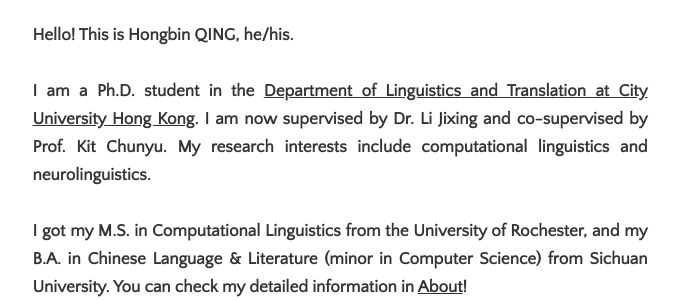
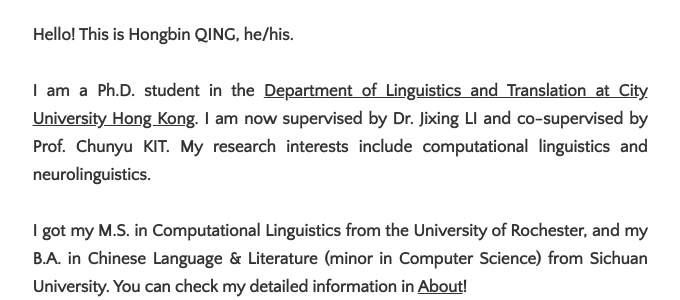
Before and after one commit to hongbinqing/hongbinqing.github.io, a Jekyll site: the page built from index.html, in a window 1280 px wide. Shown: the part 478-778 px from the top of the page, without its empty margins (300-980 px from the left). Built offline with Jekyll 4.4.1, drawn with Linux system fonts in a browser that asks for light colours; the list of posts is cut into pages by our own code.

```diff
--- a/index.html
+++ b/index.html
@@ -13,7 +13,7 @@ title: Home
   <h4>
   Hello! This is Hongbin QING, he/his. <br><br>
 
-  I am a Ph.D. student in the <a href="https://lt.cityu.edu.hk/">Department of Linguistics and Translation at City University Hong Kong</a>. I am now supervised by Dr. Li Jixing and co-supervised by Prof. Kit Chunyu. My research interests include computational linguistics and neurolinguistics.<br><br>
+  I am a Ph.D. student in the <a href="https://lt.cityu.edu.hk/">Department of Linguistics and Translation at City University Hong Kong</a>. I am now supervised by Dr. Jixing LI and co-supervised by Prof. Chunyu KIT. My research interests include computational linguistics and neurolinguistics.<br><br>
 
   I got my M.S. in Computational Linguistics from the University of Rochester, and my B.A. in Chinese Language & Literature (minor in Computer Science) from Sichuan University. You can check my detailed information in <a href="https://hongbinqing.github.io/about.html">About</a>! <br>
   </h4>
```
